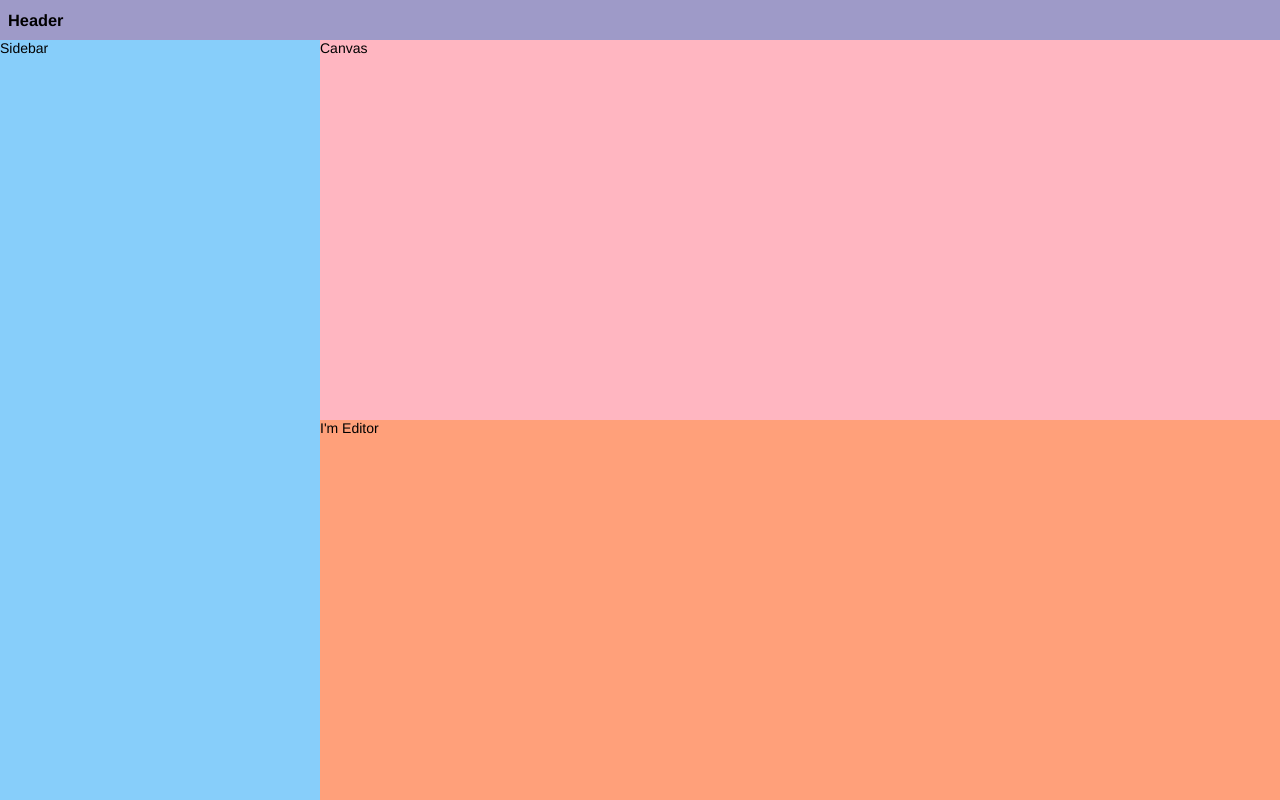
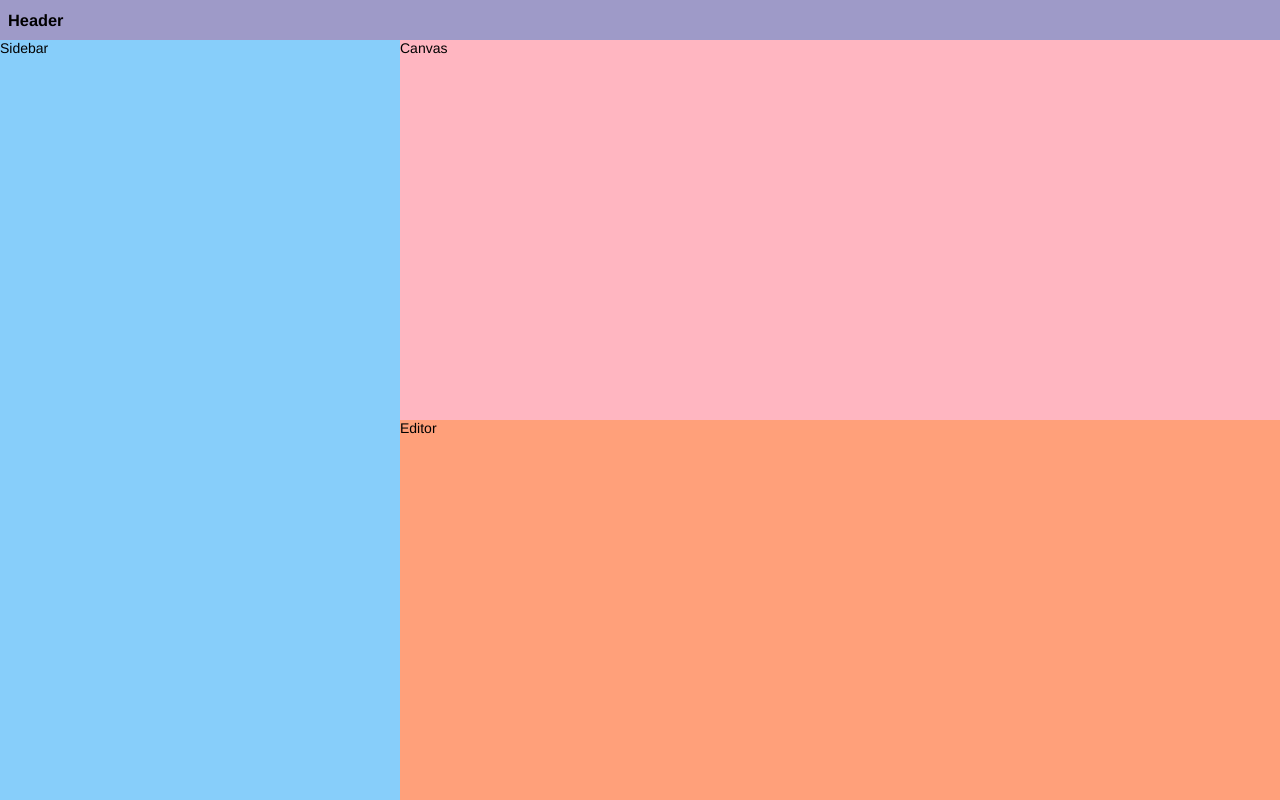
Before and after one commit to newtonsheikh/armviz.io, a React (Create React App) app: page / in a window 1280 px wide. Built offline with nearby package versions, Linux system fonts and the light colour scheme.

Commit message:
Simplify layout system design; fix #11, #14

```diff
--- a/src/components/Canvas/Canvas.tsx
+++ b/src/components/Canvas/Canvas.tsx
@@ -2,7 +2,7 @@ import React, { Component } from 'react';
 import styled from 'styled-components';
 
 const Wrapper = styled.div`
-  height: 100%;
+  flex: 1 1 auto;
   background: lightpink;
 `;
 
--- a/src/components/Editor/Editor.tsx
+++ b/src/components/Editor/Editor.tsx
@@ -2,12 +2,12 @@ import React, { Component } from 'react';
 import styled from 'styled-components';
 
 const Wrapper = styled.div`
-  height: 100%;
+  flex: 1 1 auto;
   background: lightsalmon;
 `;
 
 export class Editor extends Component {
   render() {
-    return <Wrapper>I'm Editor</Wrapper>;
+    return <Wrapper>Editor</Wrapper>;
   }
 }
--- a/src/components/PanelLayout/Panel.tsx
+++ b/src/components/PanelLayout/Panel.tsx
@@ -1,53 +1,66 @@
-import React, { PureComponent } from 'react';
+import React, { Component } from 'react';
 import styled from 'styled-components';
 
-interface PanelProps {
-  index: number;
+export interface PanelProps {
   horizontal: boolean;
-  flexible: boolean;
-  size: number | string;
-  minSize: string;
-  maxSize: string;
-  innerRef?: (index: number, el: Element) => any;
+  initSize: number;
+  size: number;
+  minSize: number;
+  maxSize: number;
+  fixed: boolean;
+  onInitSizeChange?: (newInitSize: number) => any;
 }
 
-type WrapperProps = Pick<PanelProps, 'flexible' | 'size' | 'minSize' | 'maxSize'>;
+type PanelWrapperProps = Pick<PanelProps, 'horizontal' | 'size' | 'minSize' | 'maxSize' | 'fixed'>;
 
-const Wrapper = styled.div`
-  flex-shrink: 1;
-  flex-basis: ${({ flexible, size }: WrapperProps) => (flexible ? `${size}px` : 'auto')};
-  flex-grow: ${({ flexible, size }: WrapperProps) => (flexible ? size : 0)};
+const setDimensions = ({ horizontal, size, minSize, maxSize, fixed }: PanelWrapperProps) => {
+  const dimension = horizontal ? 'width' : 'height';
+  return `
+    ${dimension}: ${fixed ? `${size}px` : 'auto'};
+    min-${dimension}: ${minSize}px;
+    max-${dimension}: ${maxSize}px;
+  `;
+};
+
+const PanelWrapper = styled.div`
+  display: flex;
+  flex-grow: ${({ size, fixed }) => (fixed ? 0 : size)};
+  flex-basis: ${({ size, fixed }) => (fixed ? 'auto' : size + 'px')};
+  overflow: auto;
+  ${(props: PanelWrapperProps) => setDimensions(props)};
 `;
 
-const HorizontalWrapper = Wrapper.extend`
-  width: ${({ flexible, size }: WrapperProps) => (flexible ? 'auto' : size)};
-  min-width: ${({ minSize }: WrapperProps) => minSize};
-  max-width: ${({ maxSize }: WrapperProps) => maxSize};
-`;
-
-const VerticalWrapper = Wrapper.extend`
-  height: ${({ flexible, size }: WrapperProps) => (flexible ? 'auto' : size)};
-  min-height: ${({ minSize }: WrapperProps) => minSize};
-  max-height: ${({ maxSize }: WrapperProps) => maxSize};
-`;
-
-export class Panel extends PureComponent<PanelProps> {
-  propagateInnerRef = (el: Element) => {
-    const { index, innerRef } = this.props;
-    innerRef(index, el);
+export class Panel extends Component<Partial<PanelProps>> {
+  static defaultProps = {
+    initSize: 1,
+    size: 1,
+    minSize: 4,
+    maxSize: Infinity,
+    fixed: false
   };
 
+  shouldComponentUpdate(nextProps: Readonly<PanelProps>) {
+    const { horizontal, size, minSize, maxSize, fixed } = this.props;
+    return (
+      horizontal !== nextProps.horizontal ||
+      size !== nextProps.size ||
+      minSize !== nextProps.minSize ||
+      maxSize !== nextProps.maxSize ||
+      fixed !== nextProps.fixed
+    );
+  }
+
+  componentWillReceiveProps(nextProps: Readonly<PanelProps>) {
+    const { initSize, onInitSizeChange } = this.props;
+    if (initSize !== nextProps.initSize) {
+      onInitSizeChange(nextProps.initSize);
+    }
+  }
+
   render() {
-    const { horizontal, size, flexible, minSize, maxSize, children } = this.props;
-    const PanelWrapper = horizontal ? HorizontalWrapper : VerticalWrapper;
+    const { horizontal, size, minSize, maxSize, fixed, children } = this.props;
     return (
-      <PanelWrapper
-        innerRef={this.propagateInnerRef}
-        flexible={flexible}
-        size={size}
-        minSize={minSize}
-        maxSize={maxSize}
-      >
+      <PanelWrapper horizontal={horizontal} size={size} minSize={minSize} maxSize={maxSize} fixed={fixed}>
         {children}
       </PanelWrapper>
     );
--- a/src/components/PanelLayout/PanelLayout.tsx
+++ b/src/components/PanelLayout/PanelLayout.tsx
@@ -1,194 +1,130 @@
-import update from 'immutability-helper';
-import React, { Children, Component, ReactChild } from 'react';
+import React, { Children, cloneElement, Component, ReactElement } from 'react';
+import { findDOMNode } from 'react-dom';
 import styled from 'styled-components';
 import { Panel } from './Panel';
 import { Splitter } from './Splitter';
-import { calc, isFlexible, isHorizontal } from './utils';
-
-export type Orientation = 'horizontal' | 'vertical';
-
-interface PanelDefinition {
-  size: string | number;
-  minSize: string;
-  maxSize: string;
-}
 
 interface PanelLayoutProps {
-  orientation?: Orientation;
-  definitions?: {
-    [index: number]: Partial<PanelDefinition>;
-  };
+  orientation?: 'horizontal' | 'vertical';
 }
 
 interface PanelLayoutState {
-  definitions: Array<
-    PanelDefinition & {
-      minSizeInPixels?: number;
-      maxSizeInPixels?: number;
-    }
-  >;
-  splitterRanges: Array<{
-    lowerBound: number;
-    upperBound: number;
-  }>;
+  panelSizes: number[];
 }
 
-const Wrapper = styled.div`
+const PanelLayoutWrapper = styled.div`
+  display: flex;
+  flex-direction: ${(props: PanelLayoutProps) => (props.orientation === 'horizontal' ? 'row' : 'column')}
   width: 100%;
   height: 100%;
 `;
 
-const InnerWrapper = styled.div`
-  display: flex;
-  flex-direction: ${({ horizontal }: { horizontal: boolean }) => (horizontal ? 'row' : 'column')};
-  width: 100%;
-  height: 100%;
-`;
-
-const Ruler = styled.div`
-  position: absolute;
-  visibility: hidden;
-`;
-
 export class PanelLayout extends Component<PanelLayoutProps, PanelLayoutState> {
   static defaultProps = {
-    orientation: 'horizontal',
-    definitions: {}
+    orientation: 'horizontal'
   };
 
-  state: PanelLayoutState = {
-    definitions: Children.map(this.props.children, (child, i) => {
-      const { size = 1, minSize = '4px', maxSize = 'none' } = this.props.definitions[i] || {};
-      return {
-        size: isFlexible(size) ? size : calc(size),
-        minSize: minSize === '4px' ? minSize : calc(minSize),
-        maxSize: maxSize === 'none' ? maxSize : calc(maxSize),
-        minSizeInPixels: minSize === '4px' ? 4 : undefined,
-        maxSizeInPixels: maxSize === 'none' ? Infinity : undefined
-      };
-    }),
-    splitterRanges: new Array(Children.count(this.props.children) - 1).fill({
-      lowerBound: 0,
-      upperBound: 0
-    })
+  state = {
+    panelSizes: this.normalizePanelSizes(
+      (Children.toArray(this.props.children) as Array<ReactElement<any>>)
+        .filter(child => child.type === Panel)
+        .map(child => ({ value: child.props.initSize, fixed: child.props.fixed }))
+    )
   };
 
-  panelRefs = new Map<number, HTMLDivElement>();
-  rulerRef: HTMLDivElement;
+  ref = HTMLDivElement;
+  refPanels = new Map<number, Panel>();
+  refSplitters = new Map<number, Splitter>();
 
-  handleMoveStart = (index: number) => {
-    const [m1, m2] = [index, index + 1].map(i => this.measurePanel(i));
-    const lowerBound = Math.max(m1.minSize - m1.size, m2.size - m2.maxSize);
-    const upperBound = Math.min(m1.maxSize - m1.size, m2.size - m2.minSize);
-    this.setState(prevState =>
-      update(prevState, {
-        splitterRanges: {
-          [index]: { $set: { lowerBound, upperBound } }
-        }
-      })
-    );
+  handleSplitterMoveStart = (index: number) => {
+    const { refPanels, refSplitters, horizontal } = this;
+
+    const panels = [index, index + 1].map(i => refPanels.get(i));
+    const dimensions = panels.map(panel => [
+      findDOMNode(panel)[`client${horizontal() ? 'Width' : 'Height'}`], // size
+      panel.props.minSize,
+      panel.props.maxSize
+    ]);
+
+    const splitter = refSplitters.get(index);
+    splitter.setBoundries.apply(splitter, [...dimensions[0], ...dimensions[1]]);
   };
 
-  handleMoveEnd = (index: number, distance: number) => {
-    this.setState(prevState =>
-      update(prevState, {
-        definitions: (definitions: PanelDefinition[]) =>
-          update(definitions, this.updateDefinitions(definitions, index, distance))
-      })
-    );
+  handleSplitterMoveEnd = (index: number, offset: number) => {
+    const { refPanels, horizontal, normalizePanelSizes } = this;
+    const panelSizes = Array.from(refPanels.values()).map(panel => {
+      const panelNode = findDOMNode(panel);
+      return {
+        value: horizontal() ? panelNode.clientWidth : panelNode.clientHeight,
+        fixed: panel.props.fixed
+      };
+    });
+
+    panelSizes[index].value = panelSizes[index].value + offset;
+    panelSizes[index + 1].value = panelSizes[index + 1].value - offset;
+
+    this.setState({ panelSizes: normalizePanelSizes(panelSizes) });
   };
 
-  updateDefinitions = (definitions: PanelDefinition[], index: number, distance: number) => {
-    const { measurePanel } = this;
-    const [size1, size2] = [index, index + 1].map(i => measurePanel(i).size * 1.0);
-    let [defSize1, defSize2] = [index, index + 1].map(i => definitions[i].size);
+  normalizePanelSizes(panelSizes: Array<{ value: number; fixed: boolean }>): number[] {
+    const normalizedSizes = panelSizes.map(size => size.value);
 
-    defSize1 = isFlexible(defSize1) ? (size1 + distance) / size1 * defSize1 : calc(`${defSize1} + ${distance}px`);
-    defSize2 = isFlexible(defSize2) ? (size2 - distance) / size2 * defSize2 : calc(`${defSize2} - ${distance}px`);
+    const flexSizes = panelSizes.filter(size => !size.fixed);
+    const flexWeight = flexSizes.reduce((weight, size) => weight + size.value, 0);
+    if (flexSizes.length > 0 && flexWeight) {
+      for (let i = 0; i < panelSizes.length; i++) {
+        const size = panelSizes[i];
+        if (!size.fixed) {
+          normalizedSizes[i] = size.value / flexWeight;
+        }
+      }
+    }
 
-    return {
-      [index]: { $merge: { size: defSize1 } },
-      [index + 1]: { $merge: { size: defSize2 } }
-    };
+    return normalizedSizes;
+  }
+
+  horizontal = () => {
+    return this.props.orientation === 'horizontal';
   };
 
-  measurePanel = (index: number) => {
-    const { panelRefs, getSizeInPixels } = this;
-    const { orientation } = this.props;
-    const { definitions } = this.state;
-
-    const panelRef = panelRefs.get(index);
-    const panelDef = definitions[index];
-
-    const size = isHorizontal(orientation) ? panelRef.offsetWidth : panelRef.offsetHeight;
-    const minSize = panelDef.minSizeInPixels || getSizeInPixels(panelDef.minSize);
-    const maxSize = panelDef.maxSizeInPixels || getSizeInPixels(panelDef.maxSize);
-
-    return { size, minSize, maxSize: maxSize < minSize ? minSize : maxSize };
+  renderPanel = (child: ReactElement<any>, index: number) => {
+    const { refPanels, horizontal } = this;
+    const { panelSizes } = this.state;
+    return cloneElement(child, {
+      key: `panel-${index}`,
+      ref: (panel: Panel) => refPanels.set(index, panel),
+      horizontal: horizontal(),
+      size: panelSizes[index]
+    });
   };
 
-  getSizeInPixels = (size: string) => {
-    this.rulerRef.style.left = size;
-    return this.rulerRef.offsetLeft;
-  };
+  renderSplitter = (child: ReactElement<any>, index: number) => {
+    const { refSplitters, handleSplitterMoveStart, handleSplitterMoveEnd, horizontal } = this;
 
-  setPanelRef = (index: number, el: HTMLDivElement) => this.panelRefs.set(index, el);
-
-  setRulerRef = (el: HTMLDivElement) => (this.rulerRef = el);
-
-  renderPanel = (child: ReactChild, index: number) => {
-    const { setPanelRef } = this;
-    const { orientation } = this.props;
-    const { size, minSize, maxSize } = this.state.definitions[index];
-    return (
-      <Panel
-        innerRef={setPanelRef}
-        key={`panel-${index}`}
-        index={index}
-        horizontal={isHorizontal(orientation)}
-        flexible={isFlexible(size)}
-        size={size}
-        minSize={minSize}
-        maxSize={maxSize}
-      >
-        {child}
-      </Panel>
-    );
-  };
-
-  renderSplitter = (index: number) => {
-    const { handleMoveStart, handleMoveEnd } = this;
-    const { orientation } = this.props;
-    const splitterRange = this.state.splitterRanges[index];
-    return (
-      <Splitter
-        key={`splitter-${index}`}
-        index={index}
-        horizontal={isHorizontal(orientation)}
-        lowerBound={splitterRange.lowerBound}
-        upperBound={splitterRange.upperBound}
-        onMoveStart={handleMoveStart}
-        onMoveEnd={handleMoveEnd}
-      />
-    );
+    return cloneElement(child, {
+      key: `splitter-${index}`,
+      ref: (splitter: Splitter) => refSplitters.set(index, splitter),
+      index,
+      horizontal: horizontal(),
+      onMoveStart: handleSplitterMoveStart,
+      onMoveEnd: handleSplitterMoveEnd
+    });
   };
 
   render() {
-    const { renderPanel, renderSplitter, setRulerRef } = this;
+    const { renderPanel, renderSplitter } = this;
     const { orientation, children } = this.props;
-    const childCount = Children.count(children);
+    let panelIndex = 0;
+    let splitterIndex = 0;
+
     return (
-      <Wrapper>
-        <InnerWrapper horizontal={isHorizontal(orientation)}>
-          {Children.map(children, (child, i) => (
-            <>
-              {renderPanel(child, i)}
-              {i < childCount - 1 && renderSplitter(i)}
-            </>
-          ))}
-        </InnerWrapper>
-        <Ruler innerRef={setRulerRef} />
-      </Wrapper>
+      <PanelLayoutWrapper orientation={orientation}>
+        {Children.map(
+          children,
+          (child: ReactElement<any>) =>
+            child.type === Panel ? renderPanel(child, panelIndex++) : renderSplitter(child, splitterIndex++)
+        )}
+      </PanelLayoutWrapper>
     );
   }
 }
--- a/src/components/PanelLayout/Splitter.tsx
+++ b/src/components/PanelLayout/Splitter.tsx
@@ -2,96 +2,148 @@ import React, { PureComponent } from 'react';
 import styled from 'styled-components';
 import { Draggable, DraggableEventHandler } from '../Draggable';
 
-type SplitBarProps = Pick<SplitterState, 'dragging' | 'top' | 'left'>;
-
-const Bar = styled.div.attrs<SplitBarProps>({
-  style: ({ top, left }: SplitBarProps) => ({
-    top: `${top}px`,
-    left: `${left}px`
-  })
-})`
-  position: relative;
-  opacity: ${props => (props.dragging ? 0.5 : 0)};
-`;
-
-const HorizontalBar = Bar.extend`
-  margin: 0 -4px;
-  border-left: 4px solid black;
-  border-right: 4px solid black;
-  cursor: ew-resize;
-`;
-
-const VerticalBar = Bar.extend`
-  margin: -4px 0;
-  border-top: 4px solid black;
-  border-bottom: 4px solid black;
-  cursor: ns-resize;
-`;
-
 interface SplitterProps {
   index: number;
   horizontal: boolean;
-  lowerBound: number;
-  upperBound: number;
   onMoveStart: (index: number) => any;
-  onMoveEnd: (index: number, distance: number) => any;
+  onMoveEnd: (index: number, offset: number) => any;
 }
 
 interface SplitterState {
+  offset: number;
   dragging: boolean;
-  top: number;
-  left: number;
-  initialOffset: number;
 }
 
-export class Splitter extends PureComponent<SplitterProps, SplitterState> {
-  splitBarRef: HTMLDivElement;
-  state = { dragging: false, top: 0, left: 0, initialOffset: 0 };
+const SplitterWrapper = styled.div`
+  position: relative;
+  height: auto;
+  width: auto;
+  cursor: ${(props: Pick<SplitterProps, 'horizontal'>) => (props.horizontal ? 'ew-resize' : 'ns-resize')};
+`;
+
+const SplitterContentGhost = styled.div.attrs<{
+  horizontal: boolean;
+  offset: number;
+  marginLeft: string;
+  marginRight: string;
+  marginTop: string;
+  marginBottom: string;
+  height: string;
+  width: string;
+}>({
+  style: (props: { horizontal: boolean; offset: number }) => ({
+    [props.horizontal ? 'left' : 'top']: `${props.offset}px`
+  })
+})`
+  position: absolute;
+  background: black;
+  opacity: 0.5;
+  z-index: 999;
+  margin-left: ${props => props.marginLeft};
+  margin-right: ${props => props.marginRight};
+  margin-top: ${props => props.marginTop};
+  margin-right: ${props => props.marginRight};
+  height: ${props => props.height};
+  width: ${props => props.width};
+`;
+
+const DefaultSplitterContent = styled.div`
+  margin: ${(props: Pick<SplitterProps, 'horizontal'>) => (props.horizontal ? '0 -4px' : '-4px 0')};
+  width: ${props => (props.horizontal ? '8px' : '100%')};
+  height: ${props => (props.horizontal ? '100%' : '8px')};
+`;
+
+export class Splitter extends PureComponent<Partial<SplitterProps>, SplitterState> {
+  state = { dragging: false, offset: 0 };
+
+  initOffset: number;
+  lowerBound: number = -300;
+  upperBound: number = 300;
+  contentRef: HTMLElement;
+
+  setBoundries(
+    prevPanelSize: number,
+    prevPanelMinSize: number,
+    prevPanelMaxSize: number,
+    nextPanelSize: number,
+    nextPanelMinSize: number,
+    nextPanelMaxSize: number
+  ) {
+    this.lowerBound = Math.max(prevPanelMinSize - prevPanelSize, nextPanelSize - nextPanelMaxSize);
+    this.upperBound = Math.min(prevPanelMaxSize - prevPanelSize, nextPanelSize - nextPanelMinSize);
+  }
 
   handleDragStart: DraggableEventHandler = e => {
+    const { contentRef, ensureBoundries } = this;
     const { index, horizontal, onMoveStart } = this.props;
-    const splitBarRect = this.splitBarRef.getBoundingClientRect();
-    if (horizontal) {
-      document.body.style.cursor = 'ew-resize';
-      const initialOffset = this.bound(e.x - splitBarRect.left - this.splitBarRef.offsetWidth / 2.0);
-      this.setState({ dragging: true, left: initialOffset, initialOffset });
-    } else {
-      document.body.style.cursor = 'ns-resize';
-      const initialOffset = this.bound(e.y - splitBarRect.top - this.splitBarRef.offsetHeight / 2.0);
-      this.setState({ dragging: true, top: initialOffset, initialOffset });
-    }
+
     onMoveStart(index);
+
+    const rect = contentRef.getBoundingClientRect();
+    const offset = horizontal
+      ? ensureBoundries(e.x - rect.left - contentRef.offsetWidth / 2)
+      : ensureBoundries(e.y - rect.top - contentRef.offsetHeight / 2);
+
+    this.initOffset = offset;
+    this.setState({ dragging: true, offset });
+    document.body.style.cursor = horizontal ? 'ew-resize' : 'ns-resize';
   };
 
   handleDragMove: DraggableEventHandler = e => {
-    const { initialOffset } = this.state;
-    this.props.horizontal
-      ? this.setState({ left: this.bound(e.offsetX + initialOffset) })
-      : this.setState({ top: this.bound(e.offsetY + initialOffset) });
+    const { initOffset, ensureBoundries } = this;
+    const { horizontal } = this.props;
+
+    this.setState({
+      offset: ensureBoundries(initOffset + (horizontal ? e.offsetX : e.offsetY))
+    });
   };
 
   handleDragEnd: DraggableEventHandler = e => {
-    const { index, horizontal, onMoveEnd } = this.props;
-    const { top, left } = this.state;
+    const { index, onMoveEnd } = this.props;
+    const { offset } = this.state;
+
+    this.setState({ dragging: false, offset: 0 });
     document.body.style.cursor = 'auto';
-    this.setState({ dragging: false, top: 0, left: 0, initialOffset: 0 });
-    onMoveEnd(index, horizontal ? left : top);
+
+    if (offset !== 0) {
+      onMoveEnd(index, offset);
+    }
   };
 
-  bound = (offset: number) => {
-    const { lowerBound, upperBound } = this.props;
-    return Math.min(Math.max(offset, lowerBound), upperBound);
+  ensureBoundries = (offset: number) => {
+    return Math.min(Math.max(offset, this.lowerBound), this.upperBound);
   };
 
-  setSplitBarRef = (el: any) => (this.splitBarRef = el);
+  setDefaultContentRef = (el: HTMLElement) => (this.contentRef = el);
+
+  renderContentGhost = () => {
+    const { horizontal } = this.props;
+    const { offset } = this.state;
+    const { marginLeft, marginRight, marginTop, marginBottom, height, width } = getComputedStyle(this.contentRef);
+    return (
+      <SplitterContentGhost
+        horizontal={horizontal}
+        offset={offset}
+        marginLeft={marginLeft}
+        marginRight={marginRight}
+        marginTop={marginTop}
+        marginBottom={marginBottom}
+        height={height}
+        width={width}
+      />
+    );
+  };
 
   render() {
-    const { handleDragStart, handleDragMove, handleDragEnd, setSplitBarRef } = this;
-    const { dragging, top, left } = this.state;
-    const SplitBar = this.props.horizontal ? HorizontalBar : VerticalBar;
+    const { handleDragStart, handleDragMove, handleDragEnd, setDefaultContentRef, renderContentGhost } = this;
+    const { horizontal } = this.props;
+    const { dragging } = this.state;
     return (
       <Draggable onDragStart={handleDragStart} onDragMove={handleDragMove} onDragEnd={handleDragEnd}>
-        <SplitBar innerRef={setSplitBarRef} dragging={dragging} top={top} left={left} />
+        <SplitterWrapper horizontal={horizontal}>
+          {dragging && renderContentGhost()}
+          <DefaultSplitterContent innerRef={setDefaultContentRef} horizontal={horizontal} />
+        </SplitterWrapper>
       </Draggable>
     );
   }
--- a/src/components/PanelLayout/utils.ts
+++ /dev/null
@@ -1,9 +0,0 @@
-import { Orientation } from './PanelLayout';
-
-const reduceCSSCalc: any = require('reduce-css-calc');
-
-export const isHorizontal = (orientation: Orientation) => orientation === 'horizontal';
-
-export const isFlexible = (size: number | string): size is number => typeof size === 'number';
-
-export const calc = (size: string) => reduceCSSCalc(`calc(${size})`);
--- a/src/components/Sidebar/Sidebar.tsx
+++ b/src/components/Sidebar/Sidebar.tsx
@@ -2,8 +2,8 @@ import React, { Component } from 'react';
 import styled from 'styled-components';
 
 const Wrapper = styled.div`
+  flex: 1 1 auto;
   background: lightskyblue;
-  height: 100%;
 `;
 
 export class Sidebar extends Component {
--- a/src/components/Workbench/Workbench.tsx
+++ b/src/components/Workbench/Workbench.tsx
@@ -3,6 +3,8 @@ import styled from 'styled-components';
 import { Canvas } from '../Canvas/Canvas';
 import { Editor } from '../Editor/Editor';
 import { PanelLayout } from '../PanelLayout';
+import { Panel } from '../PanelLayout/Panel';
+import { Splitter } from '../PanelLayout/Splitter';
 import { Sidebar } from '../Sidebar';
 
 const Wrapper = styled.div`
@@ -14,23 +16,23 @@ const Wrapper = styled.div`
 export class Workbench extends Component {
   render() {
     return (
-      <Wrapper>
-        <PanelLayout
-          definitions={{
-            0: { size: '320px', minSize: '120px', maxSize: '600px' }
-          }}
-        >
-          <Sidebar />
-          <PanelLayout
-            orientation={'vertical'}
-            definitions={{
-              0: { minSize: '80px' },
-              1: { minSize: '80px' }
-            }}
-          >
-            <Canvas />
-            <Editor />
-          </PanelLayout>
+      <Wrapper style={{}}>
+        <PanelLayout>
+          <Panel initSize={400} minSize={160} fixed={true}>
+            <Sidebar />
+          </Panel>
+          <Splitter />
+          <Panel minSize={480}>
+            <PanelLayout orientation={'vertical'}>
+              <Panel minSize={80}>
+                <Canvas />
+              </Panel>
+              <Splitter />
+              <Panel minSize={80}>
+                <Editor />
+              </Panel>
+            </PanelLayout>
+          </Panel>
         </PanelLayout>
       </Wrapper>
     );
```
Also changed, not shown: package.json (+6 -8 lines), src/components/Draggable/Draggable.tsx (+8 -8 lines), 1 other file (tests, documents, lock files or other folders).
